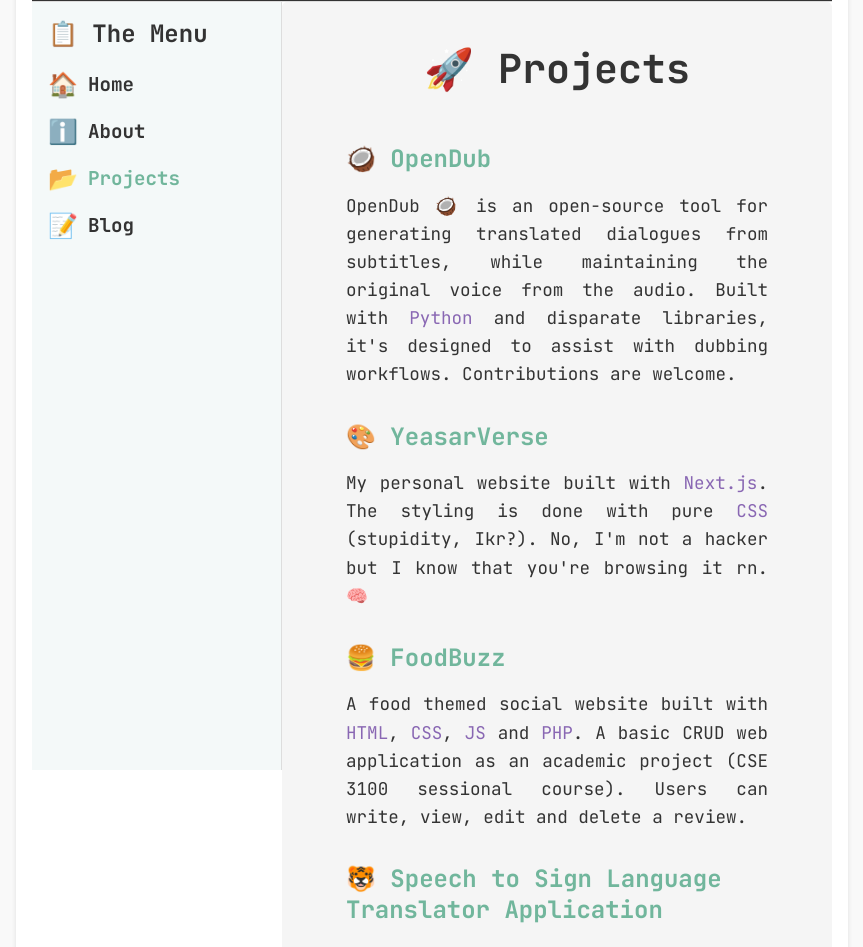
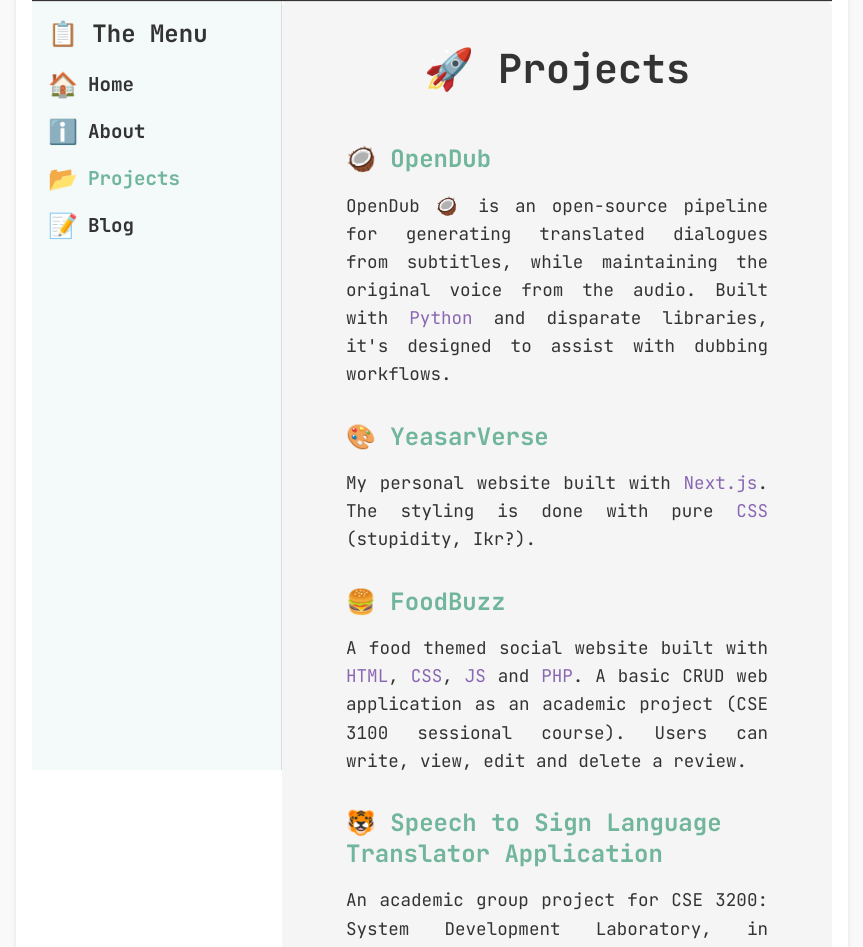
Before and after one commit to Y3454R/my-portfolio-website, a Next.js app: page /projects in a window 1280 px wide. Shown: the part 78-1025 px from the top of the page, without its empty margins (208-1071 px from the left). Built offline with nearby package versions, Linux system fonts and the light colour scheme.

Commit message:
:up: update: update project page

```diff
--- a/src/data/projects.js
+++ b/src/data/projects.js
@@ -4,13 +4,13 @@
 const projects = [
   {
     name: "🥥 OpenDub",
-    description: `OpenDub 🥥 is an open-source tool for generating translated dialogues from subtitles, while maintaining the original voice from the audio. Built with ${spanHead}Python${spanTail} and disparate libraries, it's designed to assist with dubbing workflows. Contributions are welcome.`,
+    description: `OpenDub 🥥 is an open-source pipeline for generating translated dialogues from subtitles, while maintaining the original voice from the audio. Built with ${spanHead}Python${spanTail} and disparate libraries, it's designed to assist with dubbing workflows.`,
     link: "https://github.com/Y3454R/OpenDub",
   },
 
   {
     name: "🎨 YeasarVerse",
-    description: `My personal website built with ${spanHead}Next.js${spanTail}. The styling is done with pure ${spanHead}CSS${spanTail} (stupidity, Ikr?). No, I'm not a hacker but I know that you're browsing it rn. 🧠`,
+    description: `My personal website built with ${spanHead}Next.js${spanTail}. The styling is done with pure ${spanHead}CSS${spanTail} (stupidity, Ikr?).`,
     link: "https://github.com/Y3454R/my-portfolio-website",
   },
   {
@@ -20,7 +20,7 @@
   },
   {
     name: "🐯 Speech to Sign Language Translator Application",
-    description: `An academic group project for CSE 3200: System Development Laboratory, in partnership with Ashikur Rahman. I believe the project's name is self-explanator. <a href="https://pypi.org/project/ASvid/"><b>ASvid</b>, a video utility ${spanHead}Python${spanTail} module, was built and released during this development process.</a> Now if you're from CSE,KUET can you guess the supervisor?`,
+    description: `An academic group project for CSE 3200: System Development Laboratory, in partnership with <a href="https://www.linkedin.com/in/ashikur-rahman-kuet/">Ashikur Rahman</a>. I believe the project's name is self-explanator. <a href="https://pypi.org/project/ASvid/"><b>ASvid</b>, a video utility ${spanHead}Python${spanTail} module, was built and released during this development process.</a>`,
     link: "https://github.com/Y3454R/Speech-to-Sign-Language-Translator-Application",
   },
 ];
```
